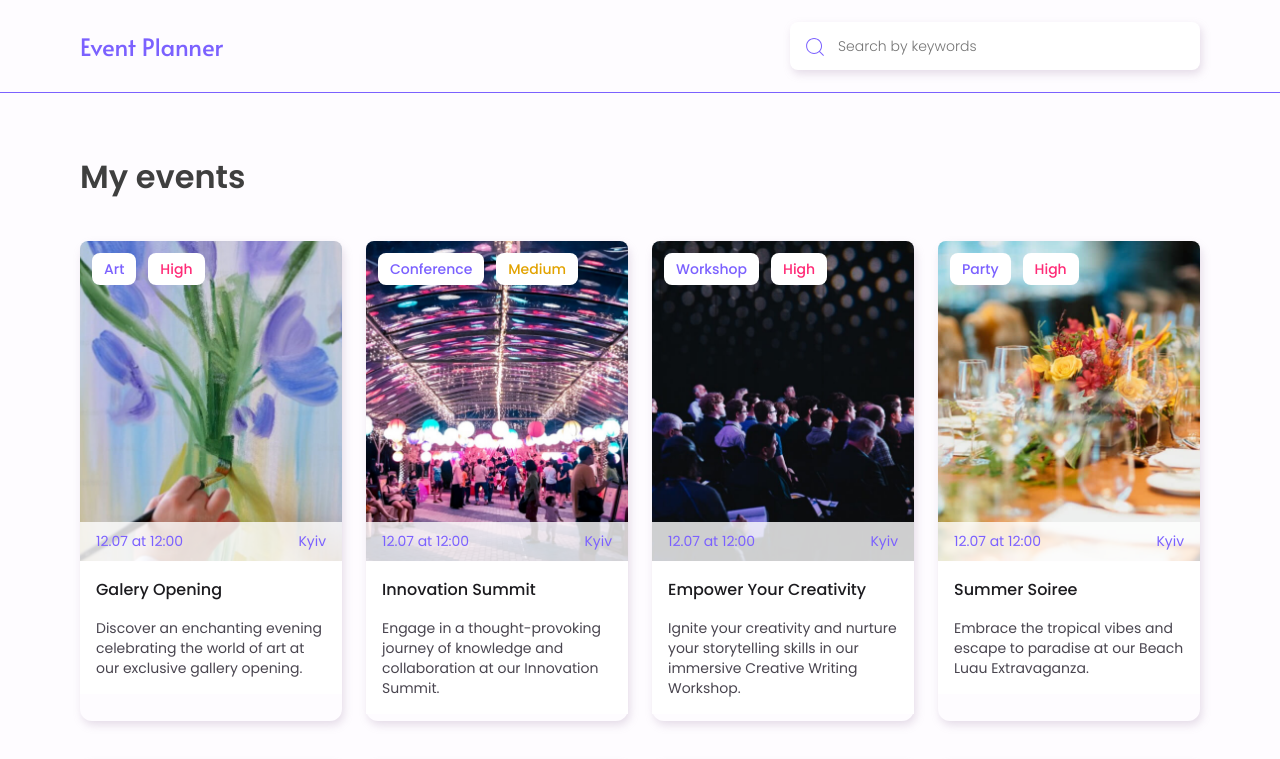
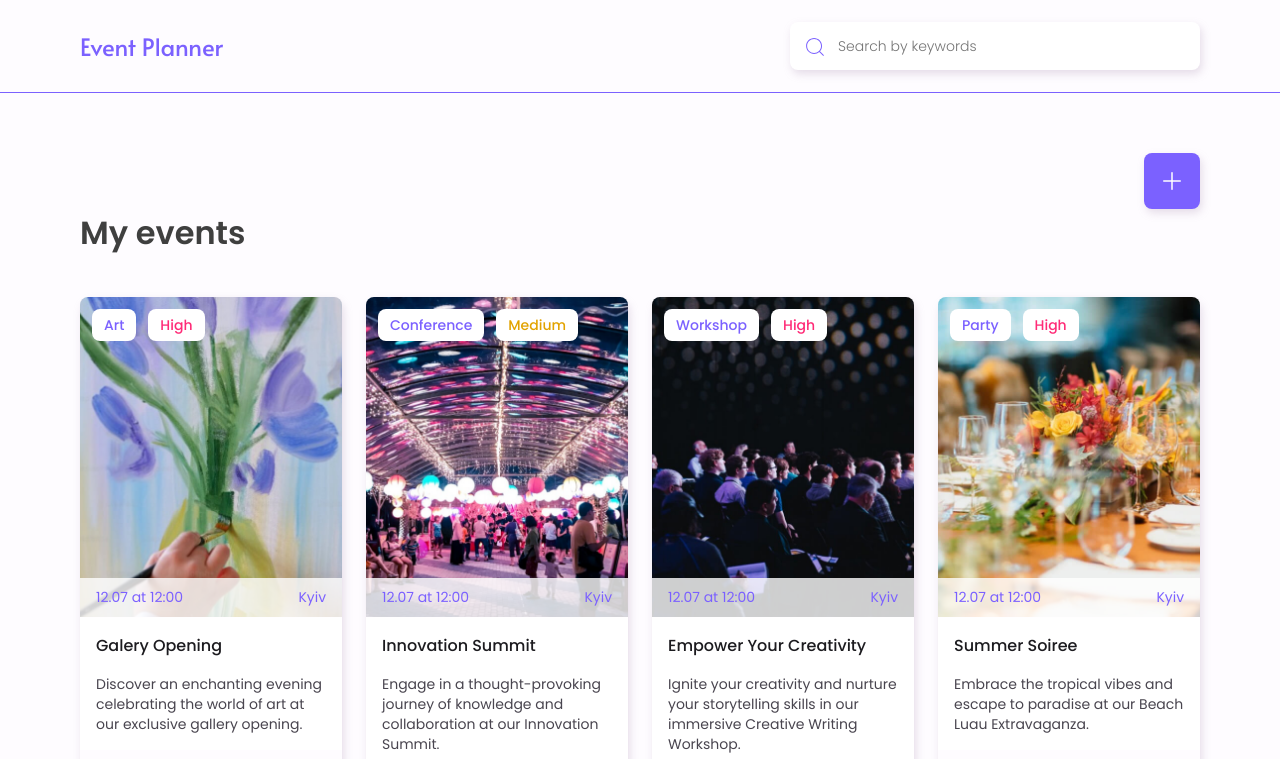
Before and after one commit to JustIrish/event-planner, a React (Create React App) app: page / in a window 1280 px wide. Shown: the top 759 px of the page. Built offline with nearby package versions, Linux system fonts and the light colour scheme.

Commit message:
add ActionBar

```diff
--- /dev/null
+++ b/src/components/ActionBar/ActionBar.js
@@ -0,0 +1,13 @@
+import Button from 'components/Buttons/Button';
+import { ButtonWrap } from './ActionBar.styled';
+import { BsPlusLg } from 'react-icons/bs';
+
+const ActionBar = () => {
+  return (
+    <ButtonWrap>
+      <Button type="button" title={<BsPlusLg size="24" color="#fff" />} />
+    </ButtonWrap>
+  );
+};
+
+export default ActionBar;
--- /dev/null
+++ b/src/components/ActionBar/ActionBar.styled.js
@@ -0,0 +1,13 @@
+import styled from 'styled-components';
+import { mediaQueries } from 'styles/mediaQueries';
+
+export const ButtonWrap = styled.div`
+  display: flex;
+  justify-content: flex-end;
+
+  button {
+    width: 56px;
+    height: 56px;
+    padding: 16px;
+  }
+`;
--- a/src/components/Button/Button.styled.js
+++ b/src/components/Buttons/Button.styled.js
@@ -9,4 +9,11 @@ export const StyledBtn = styled.button`
   font-weight: 500;
   background-color: #7b61ff;
   box-shadow: 2px 4px 9px 0px rgba(166, 141, 174, 0.28);
+  transition-property: background-color;
+  transition-duration: 300ms;
+  transition-timing-function: cubic-bezier(0.4, 0, 0.2, 1);
+
+  &:hover {
+    background-color: #6243ff;
+  }
 `;
--- a/src/components/EventsList/EventCard.js
+++ b/src/components/EventsList/EventCard.js
@@ -1,4 +1,4 @@
-import Button from 'components/Button/Button';
+import Button from 'components/Buttons/Button';
 import {
   Card,
   Image,
--- a/src/pages/HomePage.js
+++ b/src/pages/HomePage.js
@@ -1,3 +1,4 @@
+import ActionBar from 'components/ActionBar/ActionBar';
 import EventsList from 'components/EventsList/EventsList';
 import MainTitle from 'components/MainTitle/MainTitle';
 import useWindowDimensions from 'hooks/useWindowDimensions';
@@ -6,6 +7,7 @@ const Home = () => {
   const { width } = useWindowDimensions();
   return (
     <>
+      <ActionBar />
       {width > 767 && <MainTitle>My events</MainTitle>}
       <EventsList />
     </>
```
Also changed, not shown: src/components/Buttons/Button.js (renamed from src/components/Button/Button.js).
